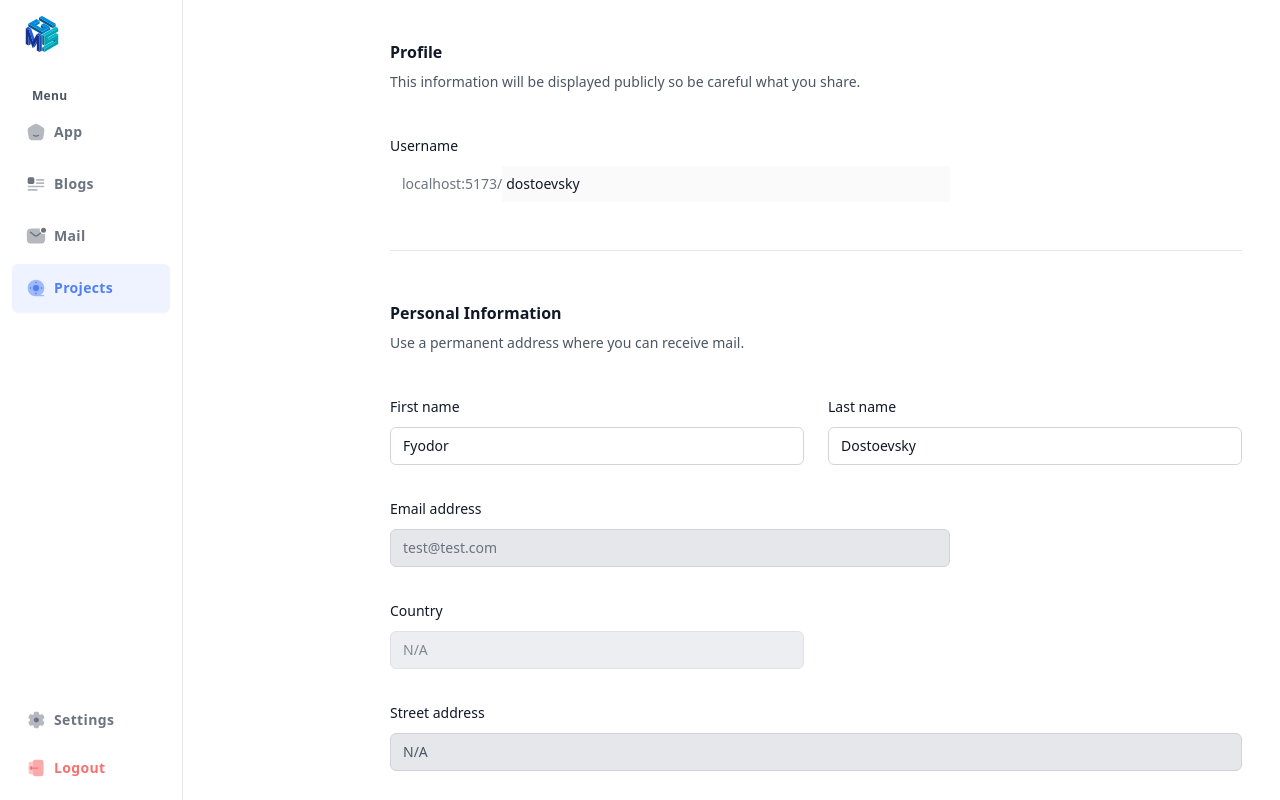
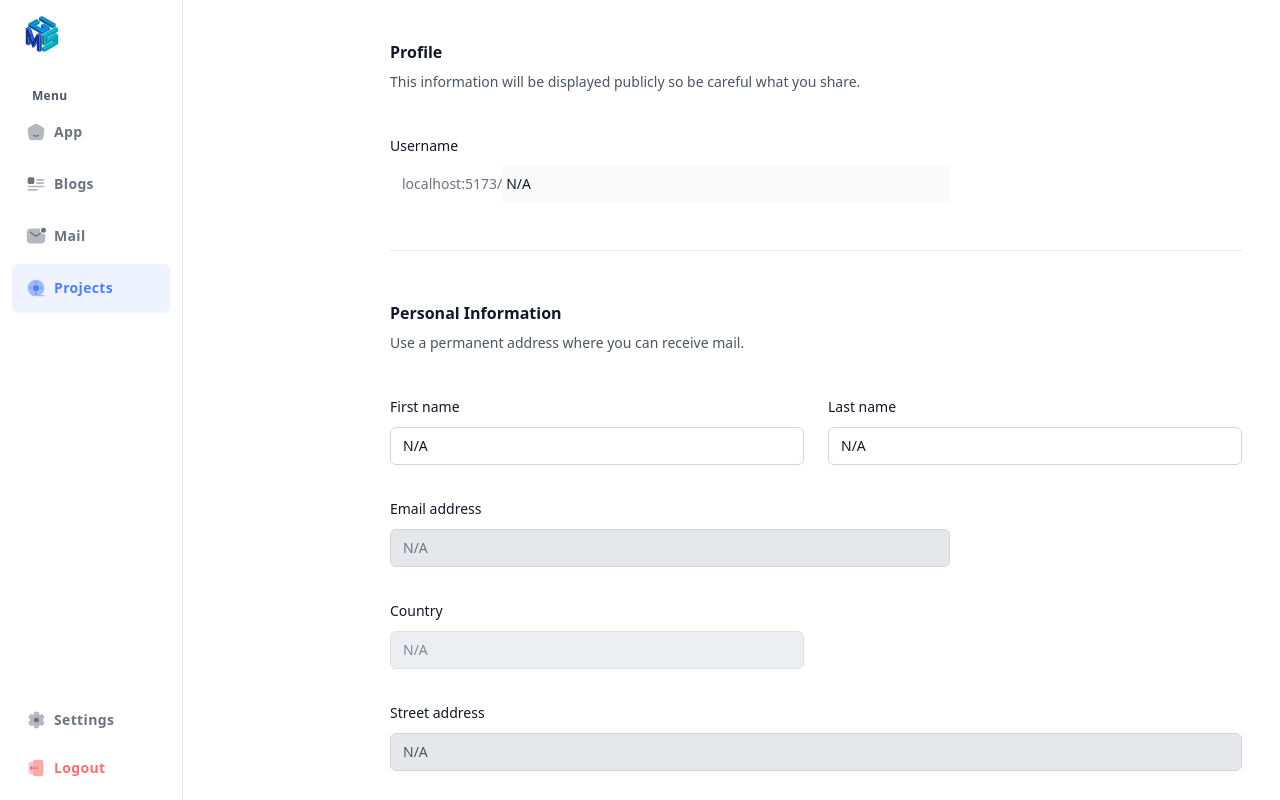
Before and after one commit to LuchoBazz/express-ts-rest-starter-kit, a React (Vite) app in the folder webapp/: page /settings in a window 1280 px wide. Built offline with nearby package versions, Linux system fonts and the light colour scheme; no server answers.

Commit message:
feat: Implement Logic to Update User Information in the Database

```diff
--- a/webapp/src/core/pages/users/settings/settingsPage.tsx
+++ b/webapp/src/core/pages/users/settings/settingsPage.tsx
@@ -1,8 +1,54 @@
+import { useEffect, useState } from "react";
+import { useNavigate } from "react-router-dom";
+
 import MainHeader from "../../../../components/MainHeader/MainHeader";
+import useUpdateUser from "../../../hooks/update-user.hook";
+import useUserLoggedIn from "../../../hooks/user-loggued-in.hook";
+import type { StandardUser } from "../../../entities/standard_user.entity";
 
 // Refence: https://tailwindcss.com/plus/ui-blocks/application-ui/forms/form-layouts
 
 const SettingsPage = () => {
+  const { updateUser } = useUpdateUser();
+  const navigate = useNavigate();
+
+  const { fetchUser } = useUserLoggedIn();
+  const token = localStorage.getItem("token");
+
+  const [email, setEmail] = useState<string>("N/A");
+  const [firstName, setFirstName] = useState<string>("N/A");
+  const [lastName, setLastName] = useState<string>("N/A");
+  const [username, setUserName] = useState<string>("N/A");
+
+  const handleChangeFirstName = (e: React.ChangeEvent<HTMLInputElement>): void => {
+    setFirstName(e.target.value);
+  };
+
+  const handleChangeLastName = (e: React.ChangeEvent<HTMLInputElement>): void => {
+    setLastName(e.target.value);
+  };
+
+  const handleSave = async () => {
+    await updateUser({ email, first_name: firstName, last_name: lastName });
+    // TODO: Refresh Token
+  };
+
+  const handleCancel = () => {
+    navigate("/");
+  };
+
+  const getUser = async (): Promise<void> => {
+    const fetchedUser = await fetchUser(token!);
+    setEmail(fetchedUser?.email ?? "N/A");
+    setFirstName(fetchedUser?.first_name ?? "N/A");
+    setLastName(fetchedUser?.last_name ?? "N/A");
+    setUserName(fetchedUser?.username ?? "N/A");
+  };
+
+  useEffect(() => {
+    getUser();
+  }, []);
+
   return (
     <div className="flex gap-8 h-screen overflow-hidden">
       <div className="w-1/4">
@@ -31,7 +77,7 @@ const SettingsPage = () => {
                       <input
                         id="username"
                         name="username"
-                        value="dostoevsky"
+                        value={username}
                         type="text"
                         disabled
                         placeholder="username"
@@ -56,10 +102,11 @@ const SettingsPage = () => {
                     <input
                       id="first-name"
                       name="first-name"
-                      value="Fyodor"
+                      value={firstName}
                       type="text"
                       autoComplete="given-name"
                       className="block w-full rounded-md bg-white px-3 py-1.5 text-base text-gray-900 border border-gray-300 placeholder:text-gray-400 focus:border-indigo-600 focus:ring-1 focus:ring-indigo-600 sm:text-sm/6"
+                      onChange={handleChangeFirstName}
                     />
                   </div>
                 </div>
@@ -72,10 +119,11 @@ const SettingsPage = () => {
                     <input
                       id="last-name"
                       name="last-name"
-                      value="Dostoevsky"
+                      value={lastName}
                       type="text"
                       autoComplete="family-name"
                       className="block w-full rounded-md bg-white px-3 py-1.5 text-base text-gray-900 border border-gray-300 placeholder:text-gray-400 focus:border-indigo-600 focus:ring-1 focus:ring-indigo-600 sm:text-sm/6"
+                      onChange={handleChangeLastName}
                     />
                   </div>
                 </div>
@@ -87,7 +135,7 @@ const SettingsPage = () => {
                   <div className="mt-2">
                     <input
                       id="email"
-                      value="test@test.com"
+                      value={email}
                       name="email"
                       type="email"
                       autoComplete="email"
@@ -288,12 +336,13 @@ const SettingsPage = () => {
             </div>
           </div>
           <div className="mt-6 flex items-center justify-end gap-x-6">
-            <button type="button" className="text-sm/6 font-semibold text-gray-900">
+            <button type="button" className="text-sm/6 font-semibold text-gray-900" onClick={handleCancel}>
               Cancel
             </button>
             <button
               type="submit"
               className="rounded-md bg-indigo-600 px-3 py-2 text-sm font-semibold text-white shadow-xs hover:bg-indigo-500 focus-visible:outline-2 focus-visible:outline-offset-2 focus-visible:outline-indigo-600"
+              onClick={handleSave}
             >
               Save
             </button>
```
